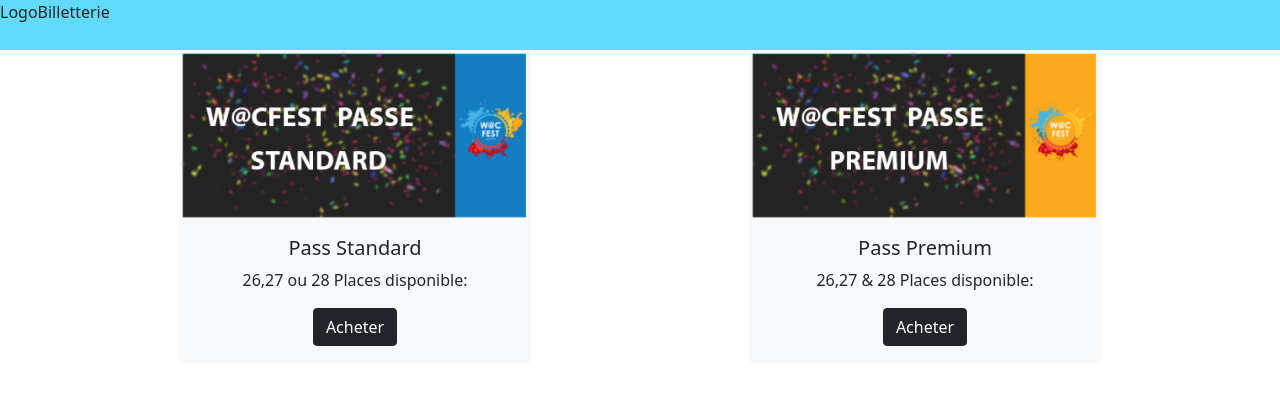
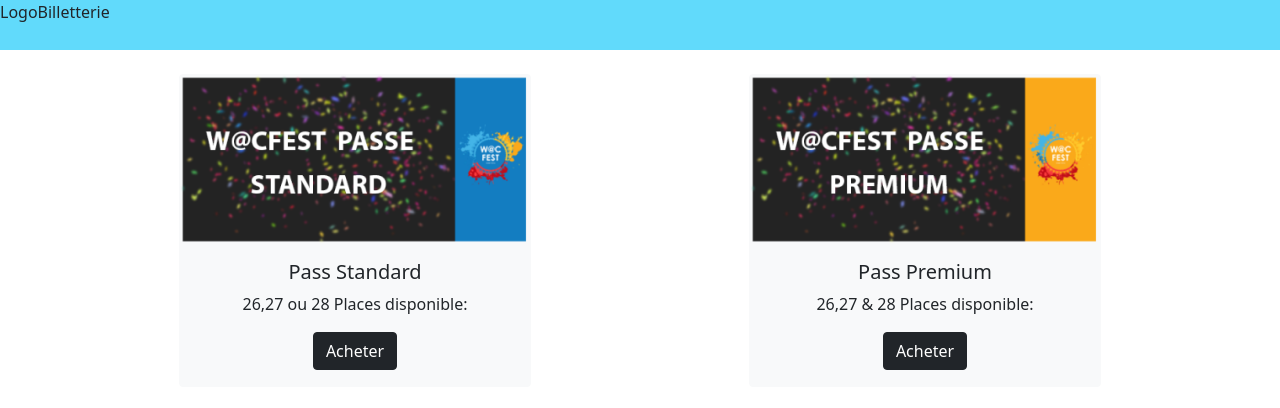
Before and after one commit to KevinJ-Dev/e-commerce-front, a React (Create React App) app in the folder wacfest_front/: page / in a window 1280 px wide. Shown: the top 408 px of the page. Built offline with nearby package versions, Linux system fonts and the light colour scheme.

Commit message:
padding Card

```diff
--- a/wacfest_front/src/components/HomeCard.js
+++ b/wacfest_front/src/components/HomeCard.js
@@ -7,7 +7,7 @@ import {Col, Row} from "react-bootstrap";
 export default function HomeCard({image, title, text}){
     return (
         <Col>
-        <div className="d-flex justify-content-center">
+        <div className="d-flex p-4 justify-content-center">
         <>
             {[
                 'Light',
```
